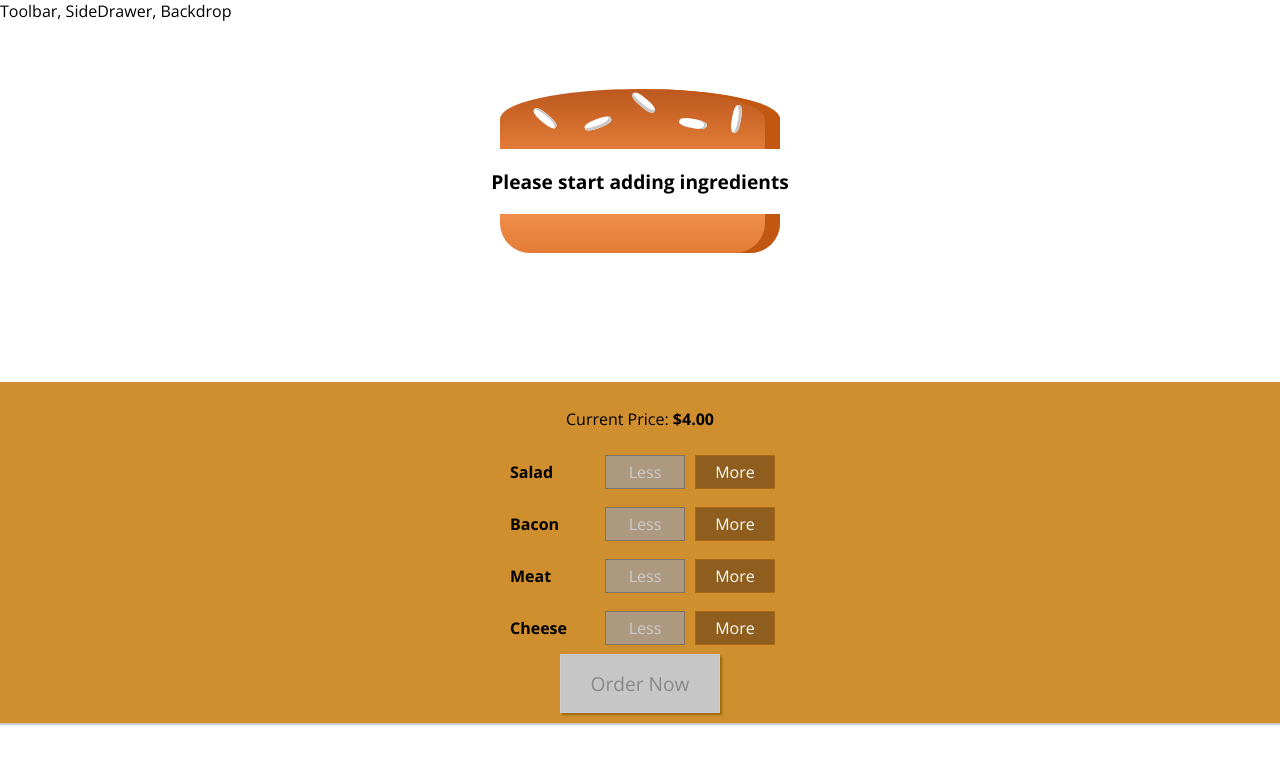
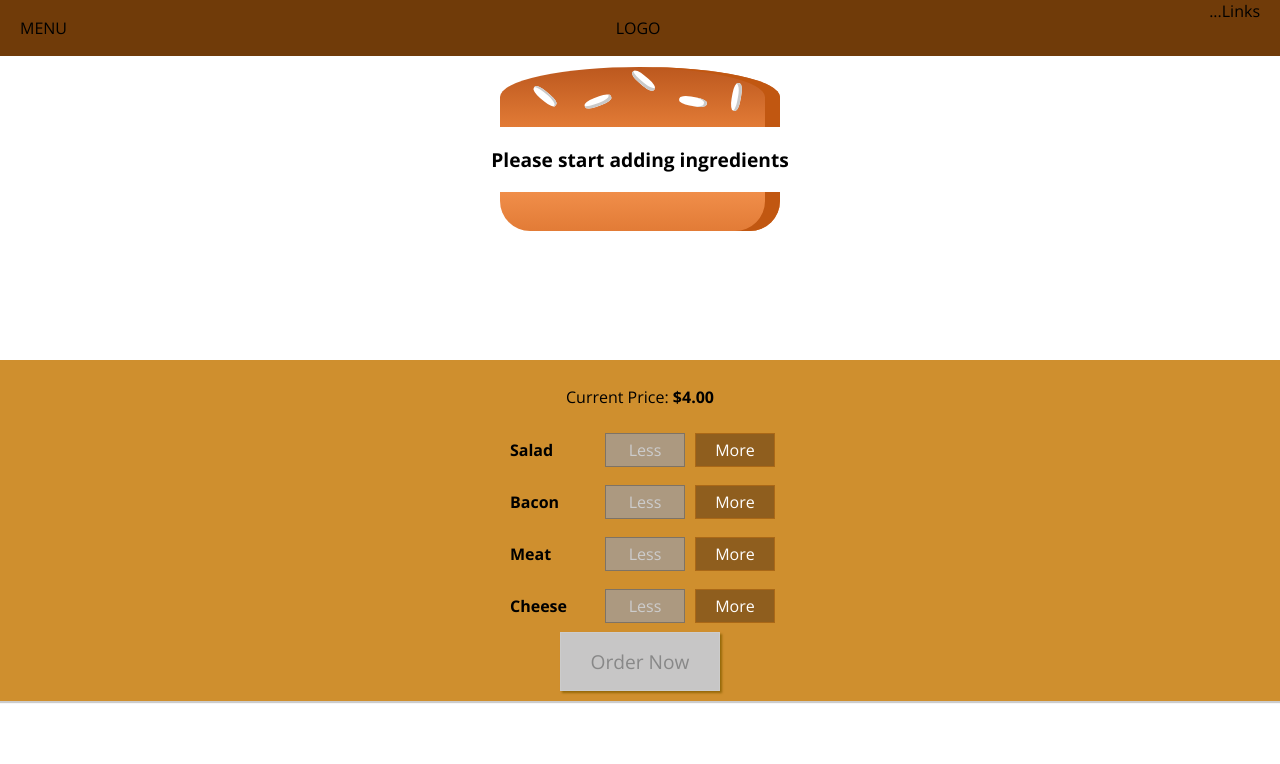
Before and after one commit to BuffaloRob/burger-builder, a React (Create React App) app: page / in a window 1280 px wide. Shown: the top 764 px of the page. Built offline with nearby package versions, Linux system fonts and the light colour scheme.

Commit message:
+ Toolbar to Layout.js

```diff
--- a/src/components/Layout/Layout.js
+++ b/src/components/Layout/Layout.js
@@ -1,9 +1,11 @@
 import React from 'react';
-import classes from './Layout.module.css'
+
+import classes from './Layout.module.css';
+import Toolbar from '../Navigation/Toolbar/Toolbar';
 
 const layout = (props) => (
   <>
-    <div>Toolbar, SideDrawer, Backdrop</div>
+    <Toolbar />
     <main className={classes.Content}>
       {props.children}
     </main>
```
